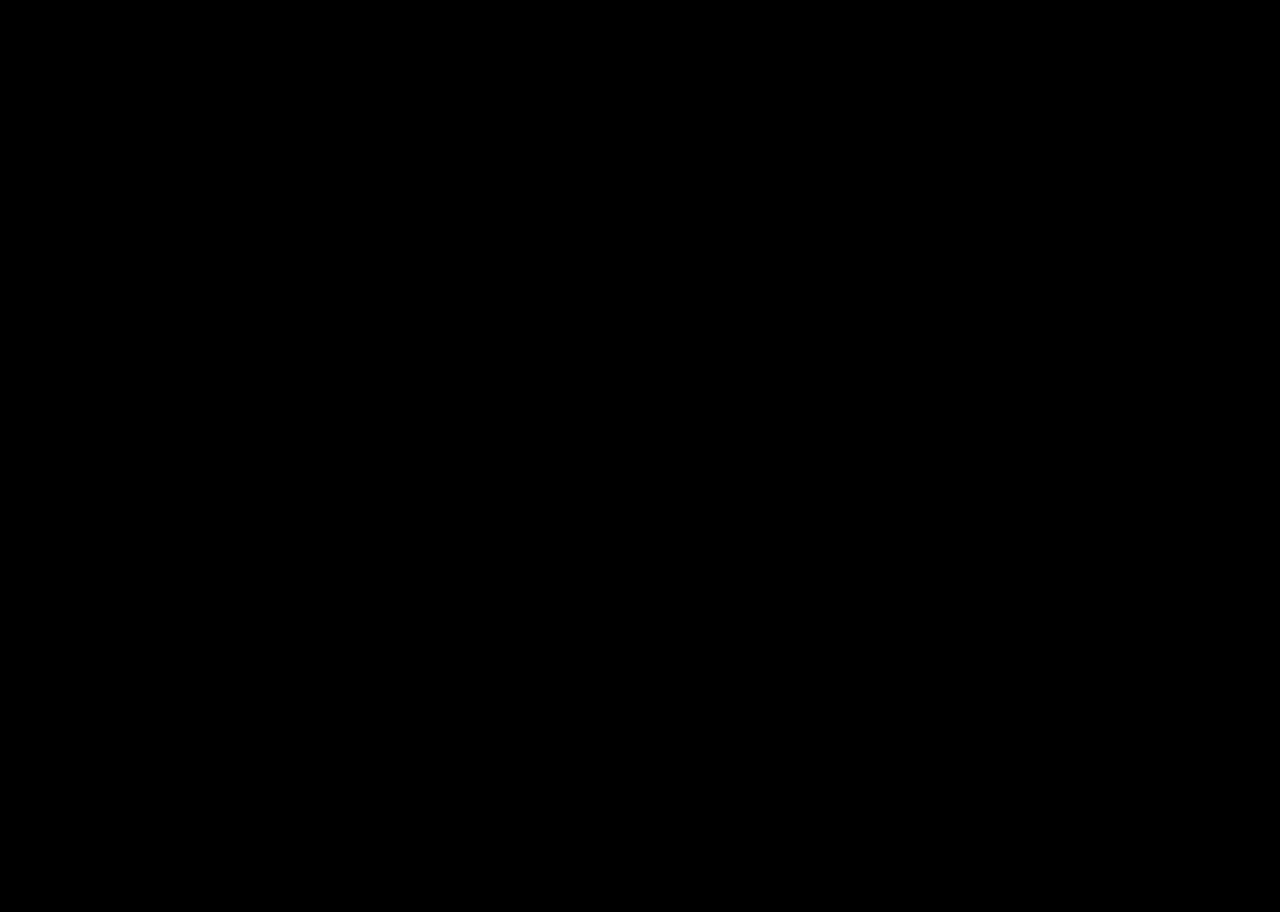
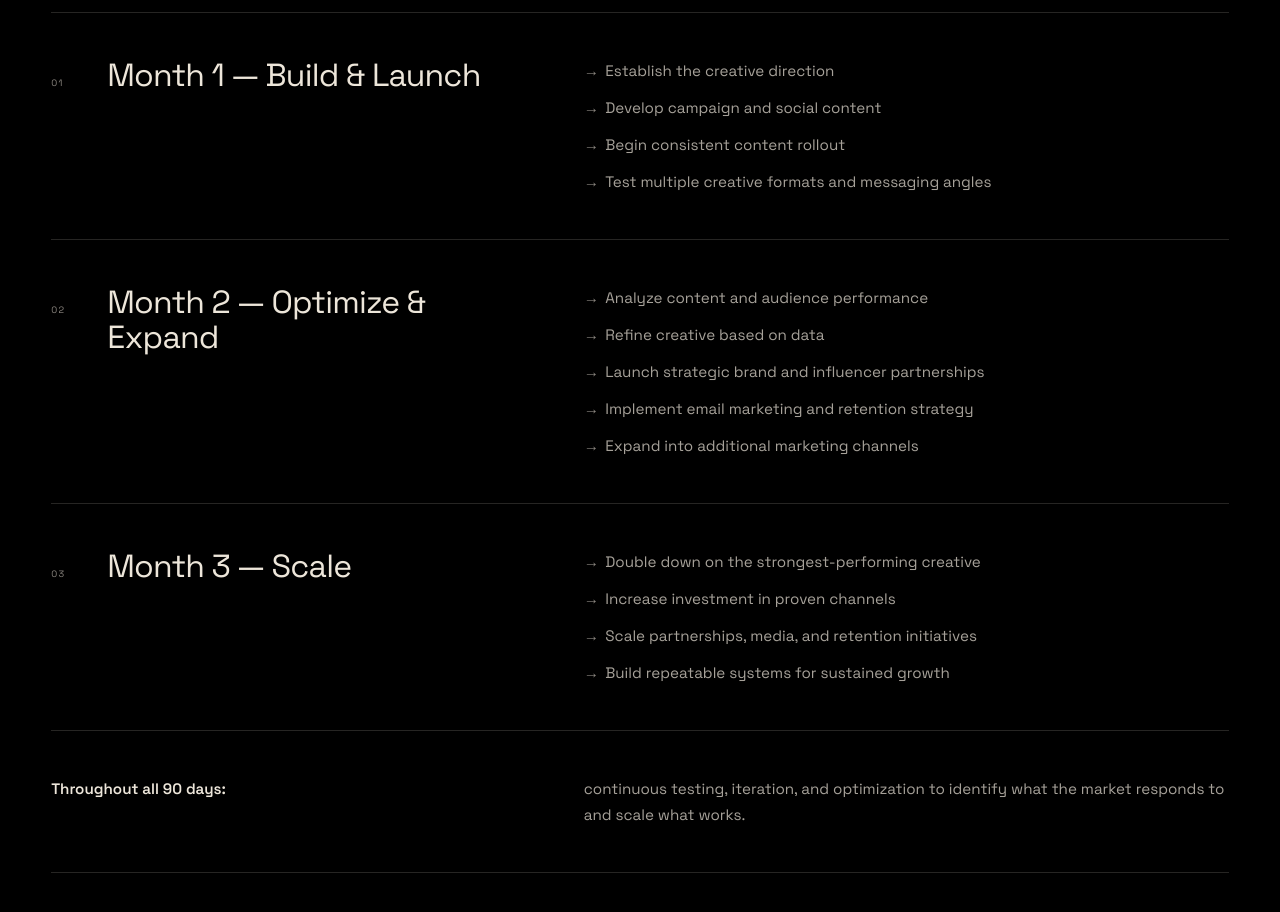
Before and after one commit to mellowloony/alusi.ai, a Next.js app: page /duaba-serwa in a window 1280 px wide. Shown: the part 3660-4572 px from the top of the page. Before the commit the page ends 3334 px from the top, so only its background shows below. Built offline with nearby package versions, Linux system fonts and the light colour scheme; a web font is replaced by a local one.

Commit message:
Add Duaba Serwa scaling roadmap

```diff
--- a/components/DuabaSerwaProposal.module.css
+++ b/components/DuabaSerwaProposal.module.css
@@ -27,7 +27,7 @@
 .filmError { position: absolute; inset: auto 0 0; padding: 1rem; background: #000; color: #ede6da; font-size: 0.85rem; }
 .filmError a { text-decoration: underline; text-underline-offset: 0.2em; }
 
-.splitSection, .mediaSection {
+.splitSection, .mediaSection, .roadmapSection {
   padding: clamp(5rem, 8vw, 8rem) var(--page-pad);
   border-top: 1px solid var(--line);
 }
@@ -60,7 +60,7 @@
   justify-self: end;
   padding-inline: clamp(1.75rem, 2.8vw, 3rem);
 }
-.sectionStatement h2, .mediaSection h2 {
+.sectionStatement h2, .mediaSection h2, .roadmapSection h2 {
   font-family: var(--font-display), Georgia, serif;
   font-size: clamp(2.5rem, 4.2vw, 4.5rem);
   font-weight: 400;
@@ -107,6 +107,50 @@
 }
 .mediaGrid h2 { max-width: 12ch; }
 .mediaGrid .sectionCopy { max-width: 40rem; margin-top: 0.25rem; }
+.roadmapMonths { margin: clamp(4rem, 7vw, 7rem) 0 0; padding: 0; list-style: none; }
+.roadmapMonth {
+  display: grid;
+  grid-template-columns: minmax(0, 4fr) minmax(18rem, 6fr);
+  gap: clamp(3rem, 8vw, 8rem);
+  padding: clamp(2rem, 3.5vw, 3.25rem) 0;
+  border-top: 1px solid var(--line);
+}
+.monthHeading { display: grid; grid-template-columns: 2.5rem 1fr; gap: 1rem; align-items: baseline; }
+.monthHeading > span {
+  color: var(--quiet);
+  font-family: var(--font-body), sans-serif;
+  font-size: 0.58rem;
+  letter-spacing: 0.14em;
+}
+.monthHeading h3 {
+  font-family: var(--font-display), Georgia, serif;
+  font-size: clamp(1.65rem, 2.5vw, 2.5rem);
+  font-weight: 400;
+  line-height: 1.1;
+  letter-spacing: -0.025em;
+}
+.roadmapMonth > ul { display: grid; gap: 0.75rem; margin: 0; padding: 0; list-style: none; }
+.roadmapMonth > ul li {
+  position: relative;
+  padding-left: 1.35rem;
+  color: var(--muted);
+  font-size: 0.95rem;
+  line-height: 1.65;
+}
+.roadmapMonth > ul li::before { position: absolute; top: 0; left: 0; color: var(--quiet); content: "→"; }
+.roadmapThroughout {
+  display: grid;
+  grid-template-columns: minmax(0, 4fr) minmax(18rem, 6fr);
+  gap: clamp(3rem, 8vw, 8rem);
+  margin: 0;
+  padding: clamp(2rem, 3.5vw, 3.25rem) 0;
+  border-top: 1px solid var(--line);
+  border-bottom: 1px solid var(--line);
+  font-size: 0.95rem;
+  line-height: 1.7;
+}
+.roadmapThroughout strong { color: var(--ivory); font-weight: 600; }
+.roadmapThroughout span { color: var(--muted); }
 
 @media (min-width: 768px) and (max-width: 1080px) {
   .heroStatement { padding-inline: 0; }
@@ -124,8 +168,9 @@
   .creativeSection .sectionStatement { margin-top: 2.5rem; }
   .mediaGrid { grid-template-columns: 1fr; gap: 2rem; }
   .mediaGrid .sectionCopy { margin-top: 0; }
+  .roadmapMonth, .roadmapThroughout { grid-template-columns: 1fr; gap: 1.5rem; }
 }
 @media (max-width: 767px) {
-  .sectionStatement h2, .mediaSection h2 { font-size: clamp(2.4rem, 9vw, 3.5rem); }
+  .sectionStatement h2, .mediaSection h2, .roadmapSection h2 { font-size: clamp(2.4rem, 9vw, 3.5rem); }
   .pillars { margin-top: 1.5rem; font-size: 0.7rem; }
 }
--- a/components/DuabaSerwaProposal.tsx
+++ b/components/DuabaSerwaProposal.tsx
@@ -22,6 +22,37 @@ const deliverables = [
   {
     title: "Ongoing Creative Oversight",
     description: "Review and guide creative output to maintain consistency and quality.",
+  },
+];
+
+const roadmap = [
+  {
+    title: "Month 1 — Build & Launch",
+    items: [
+      "Establish the creative direction",
+      "Develop campaign and social content",
+      "Begin consistent content rollout",
+      "Test multiple creative formats and messaging angles",
+    ],
+  },
+  {
+    title: "Month 2 — Optimize & Expand",
+    items: [
+      "Analyze content and audience performance",
+      "Refine creative based on data",
+      "Launch strategic brand and influencer partnerships",
+      "Implement email marketing and retention strategy",
+      "Expand into additional marketing channels",
+    ],
+  },
+  {
+    title: "Month 3 — Scale",
+    items: [
+      "Double down on the strongest-performing creative",
+      "Increase investment in proven channels",
+      "Scale partnerships, media, and retention initiatives",
+      "Build repeatable systems for sustained growth",
+    ],
   },
 ];
 
@@ -120,6 +151,33 @@ export default function DuabaSerwaProposal() {
             </div>
           </div>
         </section>
+
+        <section className={styles.roadmapSection} aria-labelledby="roadmap-title">
+          <div className={styles.sectionLabel}>06 / ROADMAP</div>
+          <div className={styles.mediaGrid}>
+            <h2 id="roadmap-title">90-DAY SCALING ROADMAP</h2>
+            <div className={styles.sectionCopy}>
+              <p>A structured growth plan designed to build, test, optimize, and scale.</p>
+            </div>
+          </div>
+          <ol className={styles.roadmapMonths}>
+            {roadmap.map((month, index) => (
+              <li className={styles.roadmapMonth} key={month.title}>
+                <div className={styles.monthHeading}>
+                  <span aria-hidden="true">0{index + 1}</span>
+                  <h3>{month.title}</h3>
+                </div>
+                <ul>
+                  {month.items.map((item) => <li key={item}>{item}</li>)}
+                </ul>
+              </li>
+            ))}
+          </ol>
+          <p className={styles.roadmapThroughout}>
+            <strong>Throughout all 90 days:</strong>
+            <span>continuous testing, iteration, and optimization to identify what the market responds to and scale what works.</span>
+          </p>
+        </section>
       </main>
     </div>
   );
```
Also changed, not shown: .impeccable/duaba-serwa-surface-brief.txt, .impeccable/surfaces/app-duaba-serwa-page-tsx.md.
